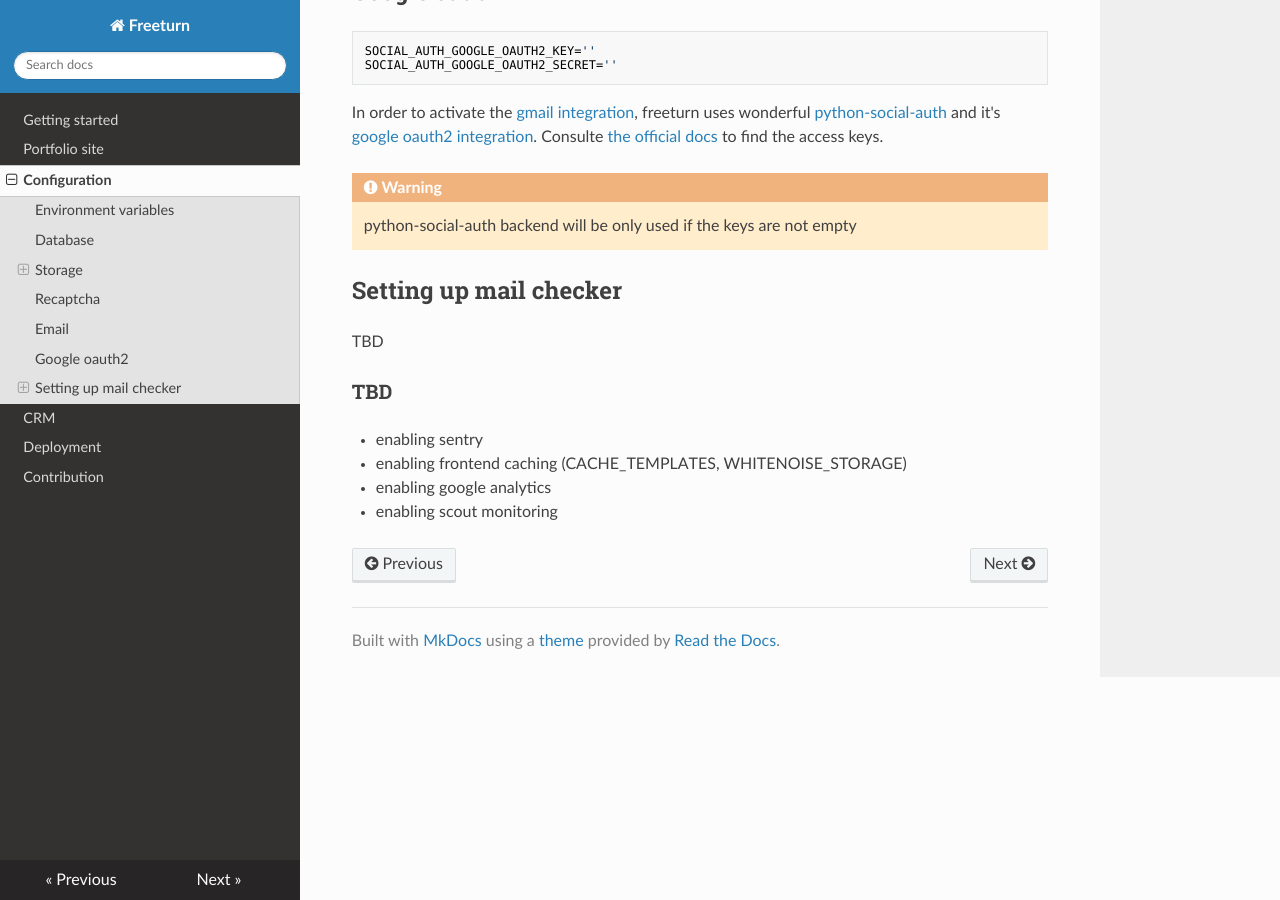
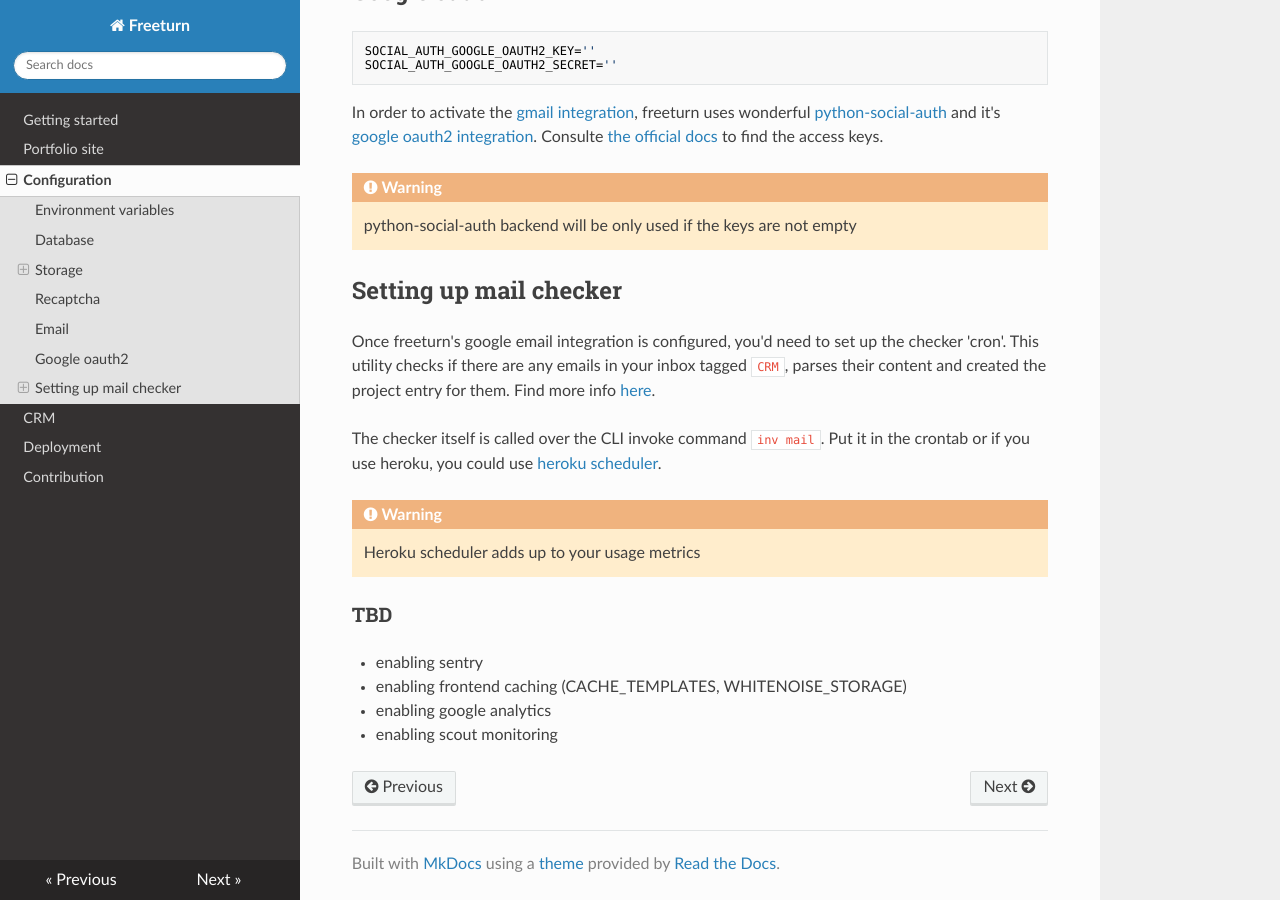
Before and after one commit to thorin-schiffer/freeturn, an MkDocs documentation site: the page built from docs/configuration.md, in a window 1280 px wide and 900 px high, scrolled down 2838 px. Built offline with MkDocs 1.6.1, drawn with Linux system fonts in a browser that asks for light colours; nearby versions of some CDN libraries.

Commit message:
Mail checker docs

```diff
--- a/docs/configuration.md
+++ b/docs/configuration.md
@@ -143,7 +143,16 @@ Consulte [the official docs](https://developers.google.com/identity/protocols/oa
     python-social-auth backend will be only used if the keys are not empty
 
 ## Setting up mail checker
-TBD
+
+Once freeturn's google email integration is configured, you'd need to set up the checker 'cron'. This utility checks if
+there are any emails in your inbox tagged `CRM`, parses their content and created the project entry for them.
+Find more info [here](crm.md#messages).
+
+The checker itself is called over the CLI invoke command `inv mail`. Put it in the crontab or if you use heroku, you
+could use [heroku scheduler](https://devcenter.heroku.com/articles/scheduler).
+
+!!! warning
+    Heroku scheduler adds up to your usage metrics
 
 
 ### TBD
```
